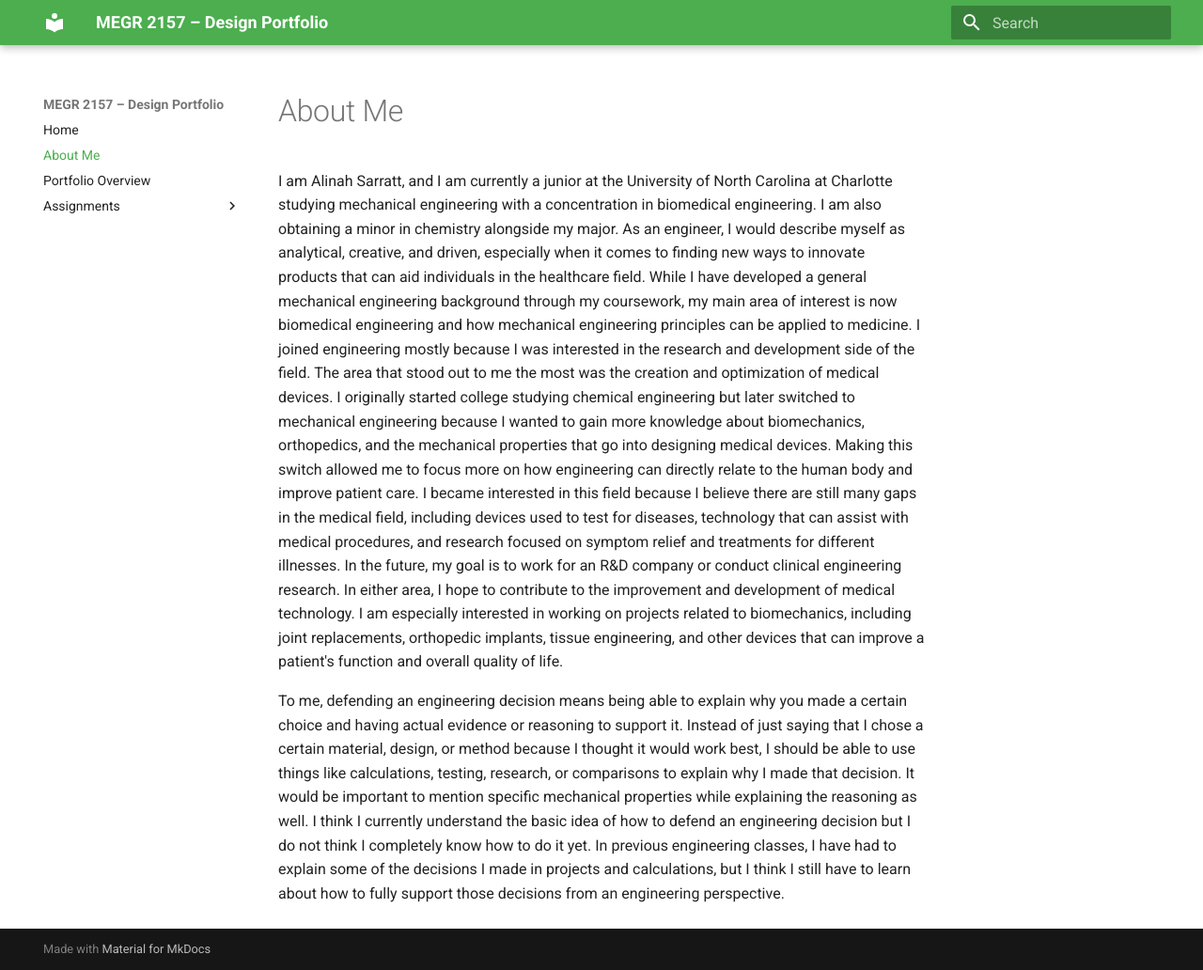
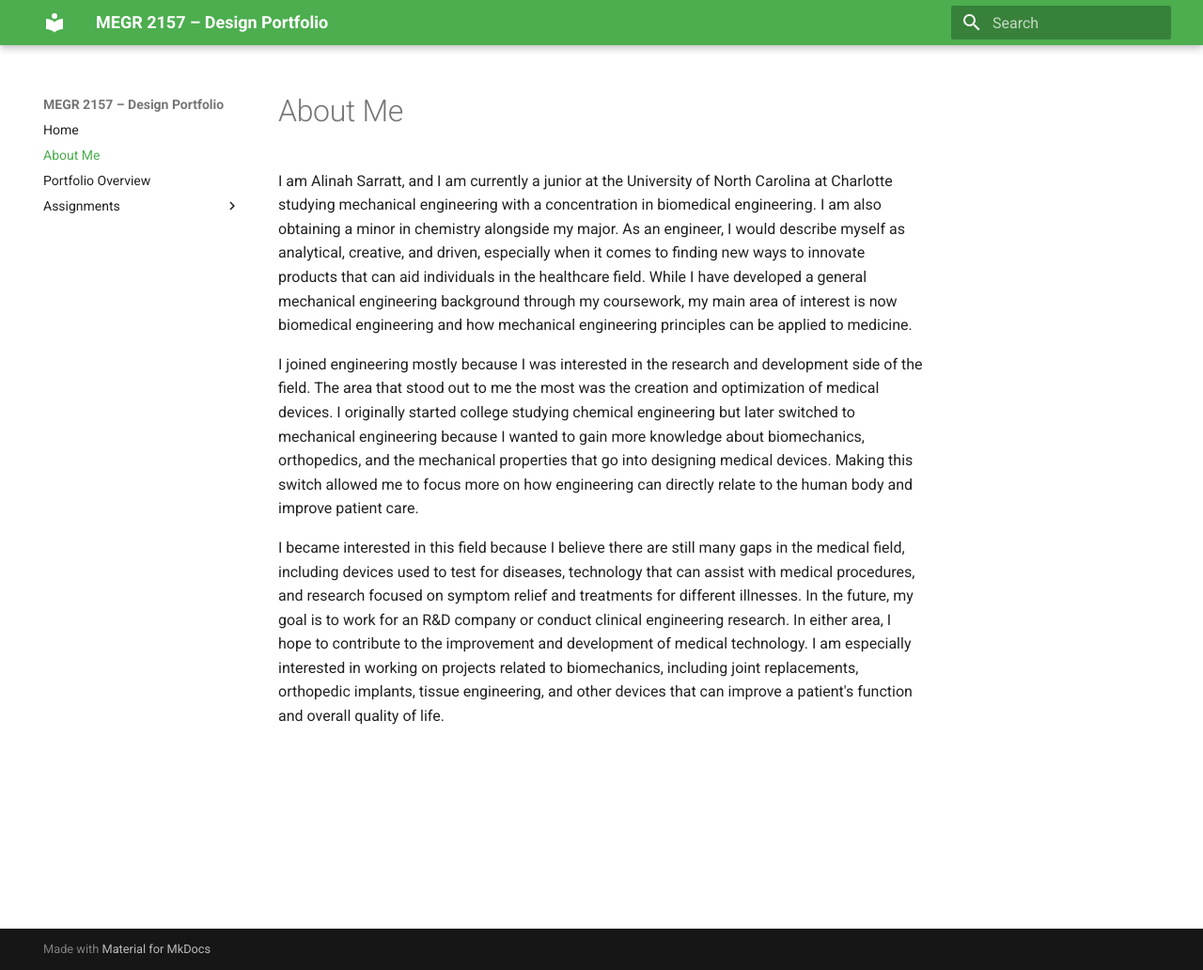
Before and after one commit to alinahsarratt/megr2157-portfolio, an MkDocs documentation site: the page built from docs/aboutme/index.md, in a window 1280 px wide and 1032 px high. Shown: the whole window at 94% size. Built offline with MkDocs 1.6.1 and Material for MkDocs 9.7.7, drawn with Linux system fonts in a browser that asks for light colours.

```diff
--- a/docs/aboutme/index.md
+++ b/docs/aboutme/index.md
@@ -1,6 +1,7 @@
 #About Me
+
 I am Alinah Sarratt, and I am currently a junior at the University of North Carolina at Charlotte studying mechanical engineering with a concentration in biomedical engineering. I am also obtaining a minor in chemistry alongside my major. As an engineer, I would describe myself as analytical, creative, and driven, especially when it comes to finding new ways to innovate products that can aid individuals in the healthcare field. While I have developed a general mechanical engineering background through my coursework, my main area of interest is now biomedical engineering and how mechanical engineering principles can be applied to medicine.
+
 I joined engineering mostly because I was interested in the research and development side of the field. The area that stood out to me the most was the creation and optimization of medical devices. I originally started college studying chemical engineering but later switched to mechanical engineering because I wanted to gain more knowledge about biomechanics, orthopedics, and the mechanical properties that go into designing medical devices. Making this switch allowed me to focus more on how engineering can directly relate to the human body and improve patient care.
+
 I became interested in this field because I believe there are still many gaps in the medical field, including devices used to test for diseases, technology that can assist with medical procedures, and research focused on symptom relief and treatments for different illnesses. In the future, my goal is to work for an R&D company or conduct clinical engineering research. In either area, I hope to contribute to the improvement and development of medical technology. I am especially interested in working on projects related to biomechanics, including joint replacements, orthopedic implants, tissue engineering, and other devices that can improve a patient's function and overall quality of life.
-
-To me, defending an engineering decision means being able to explain why you made a certain choice and having actual evidence or reasoning to support it. Instead of just saying that I chose a certain material, design, or method because I thought it would work best, I should be able to use things like calculations, testing, research, or comparisons to explain why I made that decision. It would be important to mention specific mechanical properties while explaining the reasoning as well. I think I currently understand the basic idea of how to defend an engineering decision but I do not think I completely know how to do it yet. In previous engineering classes, I have had to explain some of the decisions I made in projects and calculations, but I think I still have to learn about how to fully support those decisions from an engineering perspective.
```
